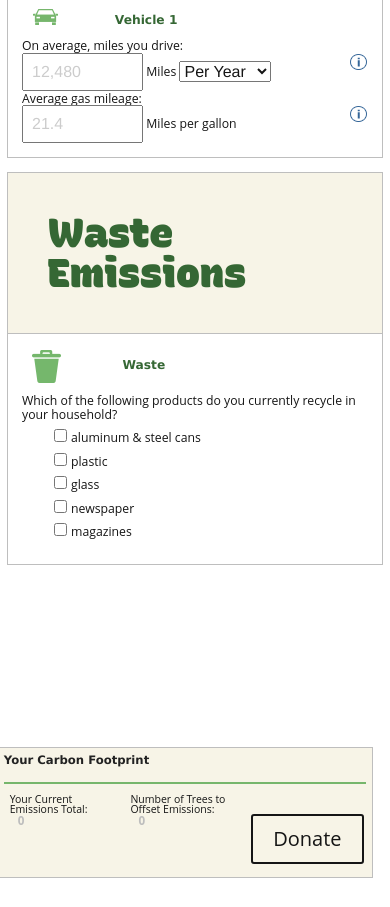
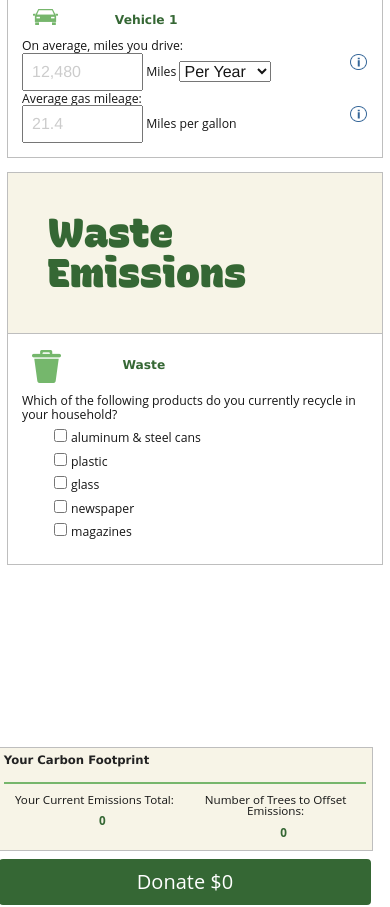
Before and after one commit to lukegehron/CarbonCalculator, a plain HTML site: page index.html in a window 390 px wide. Shown: the part 852-1759 px from the top of the page. Before the commit the page ends 1736 px from the top, so only its background shows below. Drawn offline with nearby package versions, Linux system fonts and the light colour scheme; a web font is replaced by a local one.

Commit message:
button styling

```diff
--- a/Carbon Footprint Calculator _ Climate Change _ US EPA_files/style.css
+++ b/Carbon Footprint Calculator _ Climate Change _ US EPA_files/style.css
@@ -384,6 +384,7 @@ input[type="submit"] {
 	border: none;
 	font-weight: bold;
 	color: #fcfffb;
+	/* background-color: red; */
 }
 input[type="checkbox"] {
     border:none;
@@ -517,7 +518,17 @@ th {
     #printtext {
         font-size:80%;
         text-align:center;
-    }
+		}
+
+		.et_pb_button{
+			display: block;
+			width: 100%;
+			text-align: center;
+			margin: auto;
+			background-color: #356734;
+			color: white !important;
+			border-radius: 6px;
+		}
 
 
 @media only screen and (min-width : 40em) {
@@ -527,7 +538,10 @@ th {
 
 	#intro-explanation .inner-div {
 		width: 50%;
-	}
+
+	}
+
+
 
 	#house-image {
 		top: 25px;
@@ -1210,8 +1224,9 @@ vertical-align: baseline;
 			/* top: 0; */
 			/* position: absolute; */
 			/* right: .25em; */
-			font-size: 1.5em;
-			color: #bdbdbd;
+			padding-top: 10px;
+			font-size: 2.5em;
+			color: #356734;
 		}
 		#aSideTotalBox .data-row span.aSideUSTotal {
 			color: #333;
@@ -1896,7 +1911,8 @@ progress::-moz-progress-bar {
             z-index: 1;
     }
 	#aSideTotalBox .data-row span {
-		font-size: 1.4em;
+		font-size: 2.5em;
+		text-align: center;
 	}
 
     hr.divide{
@@ -1905,7 +1921,7 @@ progress::-moz-progress-bar {
     .data-row {
             margin: 0;
             float: left;
-            width: 33.3333%;
+            width: 50%;
     }
 
     #current-emissions-ul li {
@@ -1991,10 +2007,10 @@ progress::-moz-progress-bar {
 	}
 	.data-row div {
 		width: 100%;
-		/* text-align: center; */
+		text-align: center;
 		/* bottom: 0; */
 		/* position: absolute; */
-		font-size:0.9em;
+		/* font-size:0.9em; */
 	}
 	.data-row span {
 		width: 100%;
--- a/index.html
+++ b/index.html
@@ -1387,9 +1387,14 @@ document.getElementById('fb-root').appendChild(e);
 						<div>Number of Trees to Offset Emissions:</div>
 						<span class="totalTrees">0</span>
                     </div>
-                    <div class="data-row">
+                    <!-- <div class="data-row">
+						<div>.</div> -->
+						<!-- <span class="totalTrees">0</span> -->
+                    </div>
+                    <!-- <hr class="divide"> -->
+                    <div>
                         <!-- <div>Click here to donate $57:</div> -->
-                        <a class="et_pb_button et_pb_custom_button_icon et_pb_more_button et_pb_button_one" href="https://haitireforest.salsalabs.org/15milliontrees/" data-icon="" data-et-multi-view-load-tablet-hidden="true" id="linky" target=”_blank”><p class="totalDonation">Donate</p></a>
+                        <a class="et_pb_button et_pb_custom_button_icon et_pb_more_button et_pb_button_one" href="https://haitireforest.salsalabs.org/15milliontrees/" data-icon="" data-et-multi-view-load-tablet-hidden="true" id="linky" target=”_blank”><p class="totalDonation">Donate $<span class="totalTrees">0</span></p></a>
 						<!-- <span class="totalEmissions">0</span> -->
                     </div>
 
```
